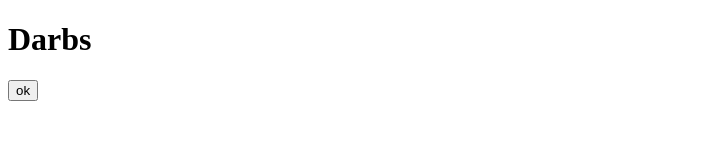
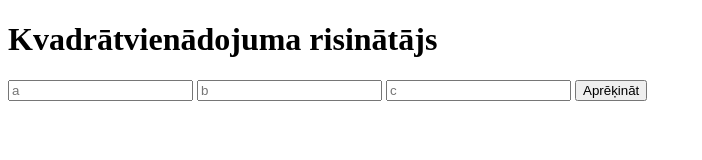
Before and after one commit to ibakanovs/proba, a plain HTML site: page index.html in a window 1280 px wide. Shown: the whole page, without its empty margins (0-702 px from the left). Drawn offline with Linux system fonts and the light colour scheme.

Commit message:
Update index.html

```diff
--- a/index.html
+++ b/index.html
@@ -6,8 +6,12 @@
     <title>Document</title>
 </head>
 <body>
-    <h1>Darbs</h1>
-    <button onclick="dari()">ok</button>
+    <h1>Kvadrātvienādojuma risinātājs</h1>
+    <input type="number" id="a" placeholder="a">
+    <input type="number" id="b" placeholder="b">
+    <input type="number" id="c" placeholder="c">
+    <button onclick="dari()">Aprēķināt</button>
+    <div class="rezultats"></div>
 
     <script>
         function dari() {
```
